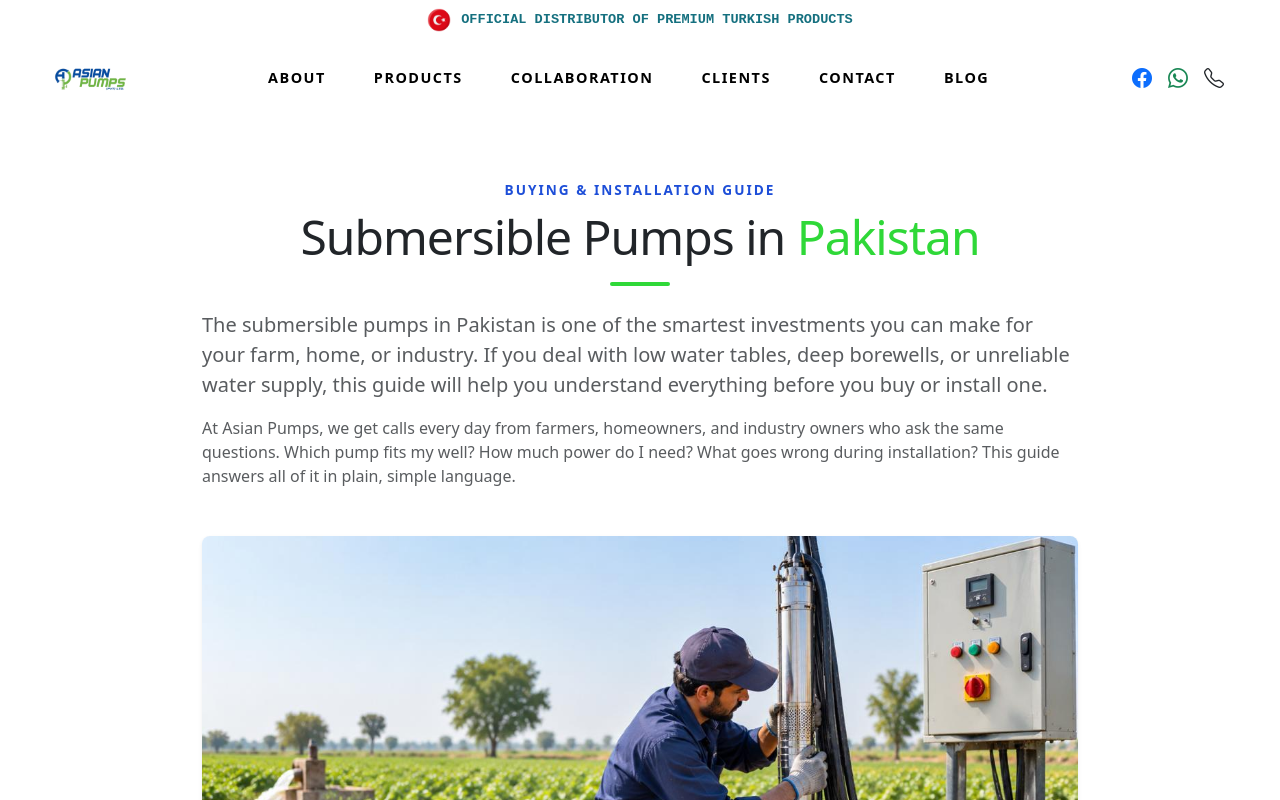
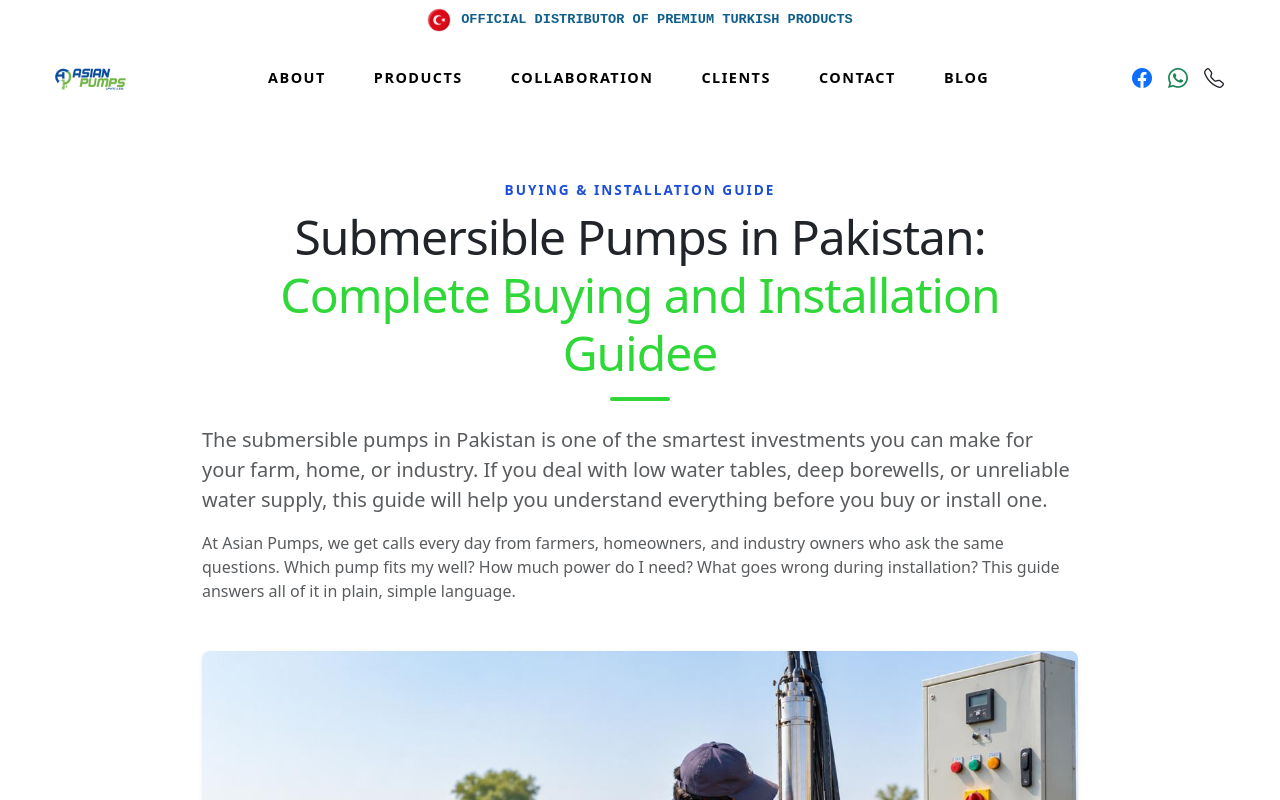
Before and after one commit to Aleenacoder-59/Asian-Pumps, a React (Vite) app: page /blog/submersible-pumps-in-pakistan-buying-guide in a window 1280 px wide. Shown: the top 800 px of the page. Built offline with nearby package versions, Linux system fonts and the light colour scheme; a web font is replaced by a local one.

Commit message:
fix: changed heading of blog

```diff
--- a/src/components/Blog.jsx
+++ b/src/components/Blog.jsx
@@ -96,7 +96,7 @@ const Blog = () => {
               Buying &amp; Installation Guide
             </span>
             <h1 className="fw-black text-dark display-5 mb-3">
-              Submersible Pumps in <span style={{ color: '#2fd838' }}>Pakistan</span>
+            Submersible Pumps in Pakistan:   <span style={{ color: '#2fd838' }}>Complete Buying and Installation Guidee</span>
             </h1>
             <div className="heading-underline mx-auto mb-4"></div>
 
--- a/src/components/BlogList.jsx
+++ b/src/components/BlogList.jsx
@@ -2,7 +2,7 @@
 import React from 'react';
 import { Link } from 'react-router-dom';
 import { Helmet } from 'react-helmet-async';
-import { blogs } from '../blogs'; // Points to src/blogs.js
+import { blogs } from '../blogs';
 
 const BlogList = () => {
   return (
```
